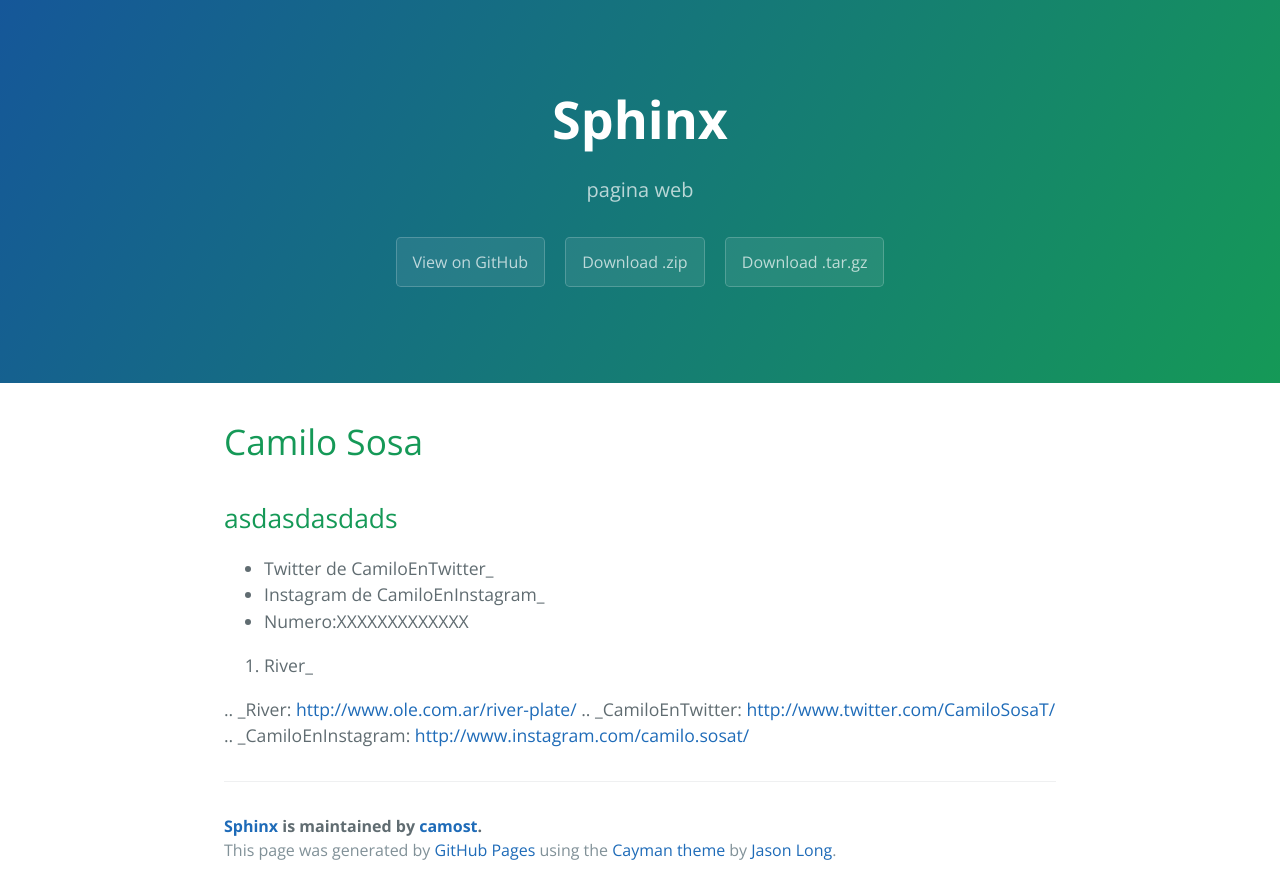
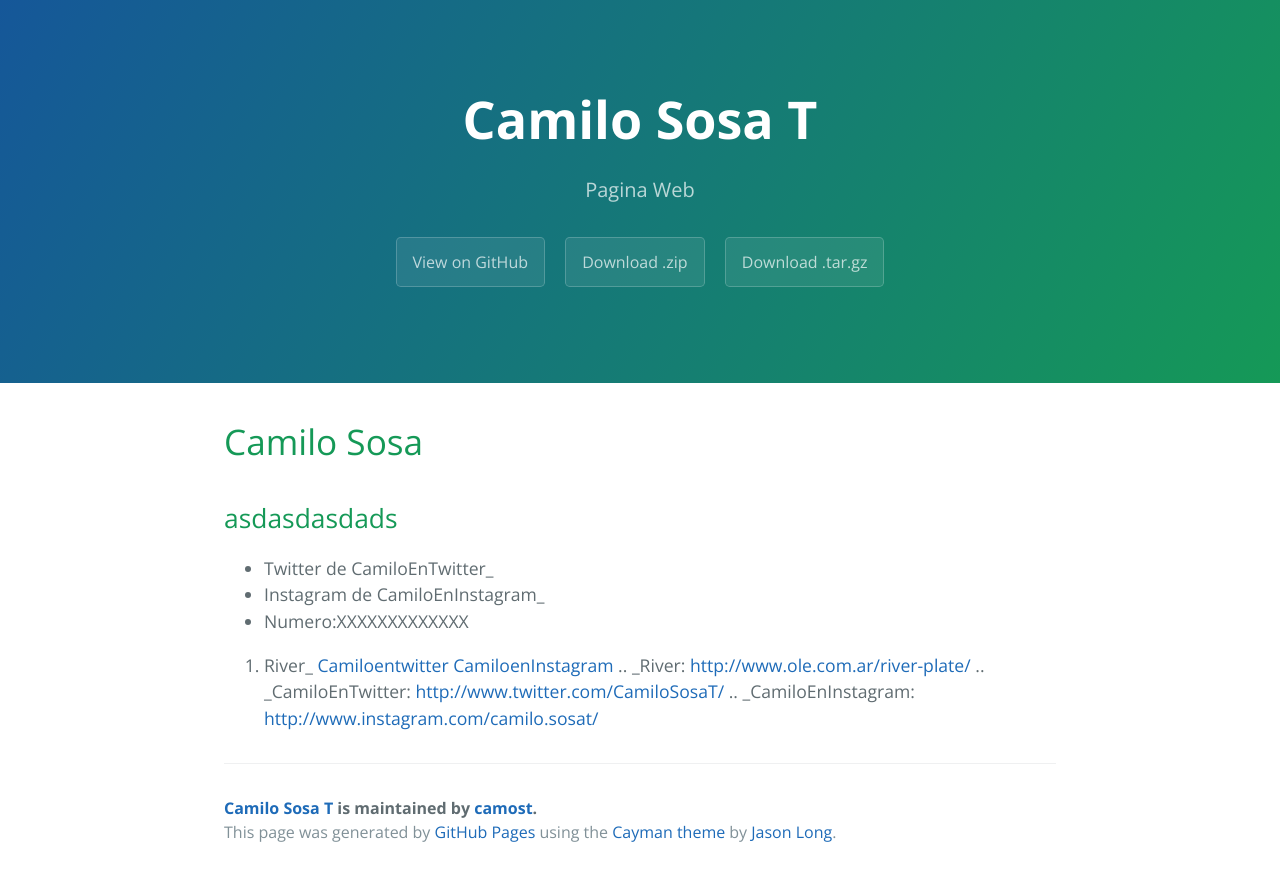
Before and after one commit to camost/Folder, a plain HTML site: page index.html in a window 1280 px wide. Drawn offline with nearby package versions, Linux system fonts and the light colour scheme.

Commit message:
Create gh-pages branch via GitHub

```diff
--- a/index.html
+++ b/index.html
@@ -2,7 +2,7 @@
 <html lang="en-us">
   <head>
     <meta charset="UTF-8">
-    <title>Sphinx by camost</title>
+    <title>Camilo Sosa T by camost</title>
     <meta name="viewport" content="width=device-width, initial-scale=1">
     <link rel="stylesheet" type="text/css" href="stylesheets/normalize.css" media="screen">
     <link href='http://fonts.googleapis.com/css?family=Open+Sans:400,700' rel='stylesheet' type='text/css'>
@@ -11,8 +11,8 @@
   </head>
   <body>
     <section class="page-header">
-      <h1 class="project-name">Sphinx</h1>
-      <h2 class="project-tagline">pagina web</h2>
+      <h1 class="project-name">Camilo Sosa T</h1>
+      <h2 class="project-tagline">Pagina Web</h2>
       <a href="https://github.com/camost/sphinx" class="btn">View on GitHub</a>
       <a href="https://github.com/camost/sphinx/zipball/master" class="btn">Download .zip</a>
       <a href="https://github.com/camost/sphinx/tarball/master" class="btn">Download .tar.gz</a>
@@ -32,15 +32,17 @@
 </ul>
 
 <ol>
-<li>River_</li>
+<li>River_
+<a href="http://www.twitter.com/CamiloSosaT/">Camiloentwitter</a>
+<a href="http://www.instagram.com/camilo.sosat/">CamiloenInstagram</a>
+.. _River: <a href="http://www.ole.com.ar/river-plate/">http://www.ole.com.ar/river-plate/</a>
+.. _CamiloEnTwitter: <a href="http://www.twitter.com/CamiloSosaT/">http://www.twitter.com/CamiloSosaT/</a>
+.. _CamiloEnInstagram: <a href="http://www.instagram.com/camilo.sosat/">http://www.instagram.com/camilo.sosat/</a>
+</li>
 </ol>
 
-<p>.. _River: <a href="http://www.ole.com.ar/river-plate/">http://www.ole.com.ar/river-plate/</a>
-.. _CamiloEnTwitter: <a href="http://www.twitter.com/CamiloSosaT/">http://www.twitter.com/CamiloSosaT/</a>
-.. _CamiloEnInstagram: <a href="http://www.instagram.com/camilo.sosat/">http://www.instagram.com/camilo.sosat/</a></p>
-
       <footer class="site-footer">
-        <span class="site-footer-owner"><a href="https://github.com/camost/sphinx">Sphinx</a> is maintained by <a href="https://github.com/camost">camost</a>.</span>
+        <span class="site-footer-owner"><a href="https://github.com/camost/sphinx">Camilo Sosa T</a> is maintained by <a href="https://github.com/camost">camost</a>.</span>
 
         <span class="site-footer-credits">This page was generated by <a href="https://pages.github.com">GitHub Pages</a> using the <a href="https://github.com/jasonlong/cayman-theme">Cayman theme</a> by <a href="https://twitter.com/jasonlong">Jason Long</a>.</span>
       </footer>
--- a/params.json
+++ b/params.json
@@ -1 +1 @@
-{"name":"Sphinx","tagline":"pagina web","body":"Camilo Sosa\r\n===============\r\nasdasdasdads\r\n----------\r\n* Twitter de CamiloEnTwitter_\r\n* Instagram de CamiloEnInstagram_\r\n* Numero:XXXXXXXXXXXXX\r\n\r\n\r\n1. River_\r\n\r\n.. _River: http://www.ole.com.ar/river-plate/\r\n.. _CamiloEnTwitter: http://www.twitter.com/CamiloSosaT/\r\n.. _CamiloEnInstagram: http://www.instagram.com/camilo.sosat/\r\n","google":"","note":"Don't delete this file! It's used internally to help with page regeneration."}
+{"name":"Camilo Sosa T","tagline":"Pagina Web","body":"Camilo Sosa\r\n===============\r\nasdasdasdads\r\n----------\r\n* Twitter de CamiloEnTwitter_\r\n* Instagram de CamiloEnInstagram_\r\n* Numero:XXXXXXXXXXXXX\r\n\r\n\r\n1. River_\r\n[Camiloentwitter](http://www.twitter.com/CamiloSosaT/)\r\n[CamiloenInstagram](http://www.instagram.com/camilo.sosat/)\r\n.. _River: http://www.ole.com.ar/river-plate/\r\n.. _CamiloEnTwitter: http://www.twitter.com/CamiloSosaT/\r\n.. _CamiloEnInstagram: http://www.instagram.com/camilo.sosat/\r\n","google":"","note":"Don't delete this file! It's used internally to help with page regeneration."}
```
